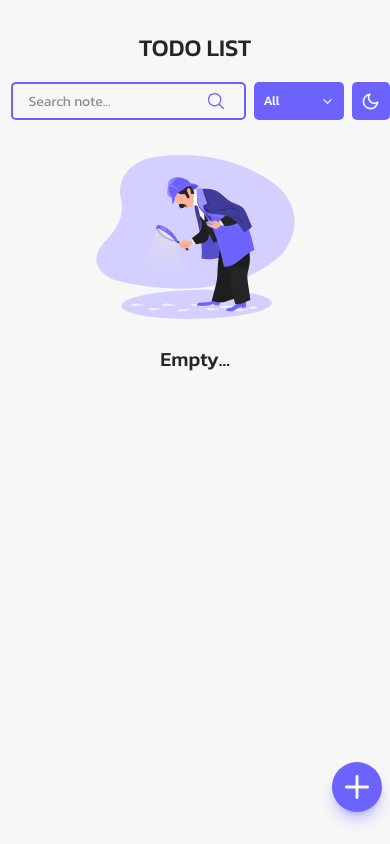
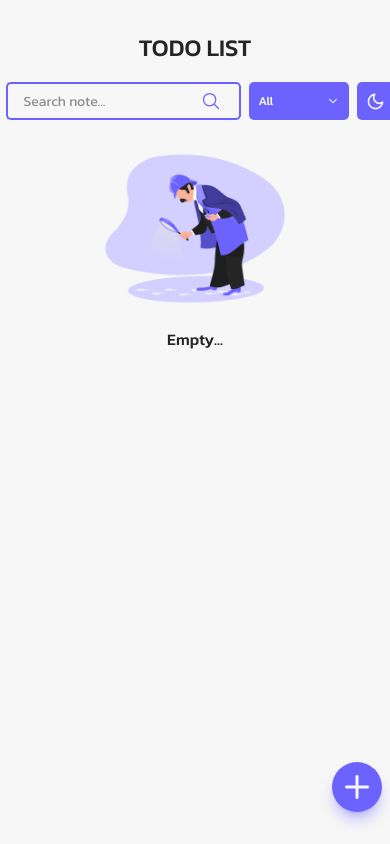
Before and after one commit to ArmenSyan/Todo-List-TS, a React (Vite) app: page / in a window 390 px wide. Built offline with nearby package versions, Linux system fonts and the light colour scheme.

Commit message:
Not found - responsive

```diff
--- a/src/Components/Header/DropDown/Dropdown.tsx
+++ b/src/Components/Header/DropDown/Dropdown.tsx
@@ -39,10 +39,10 @@ function Dropdown() {
   }
 
   return (
-    <div className="relative w-[90px] md:w-[130px] lg:w-[140px]">
+    <div className="relative w-[100px] md:w-[130px] lg:w-[140px]">
       <button
         onClick={button}
-        className="w-full h-[38px] rounded-[5px] flex justify-between items-center cursor-pointer text-[13px] md:text-[17px] lg:text-[18px] px-[10px] text-white bg-purple hover:bg-ph font-medium duration-300 transition-all"
+        className="w-full h-[38px] rounded-[5px] flex justify-between items-center cursor-pointer text-[12px] md:text-[17px] lg:text-[18px] px-[10px] text-white bg-purple hover:bg-ph font-medium duration-300 transition-all"
       >
         {dropDownElems[index].name} {!open ? <IoIosArrowDown /> : <IoIosArrowUp />}
       </button>
--- a/src/Components/NotFound/NotFound.tsx
+++ b/src/Components/NotFound/NotFound.tsx
@@ -1,8 +1,8 @@
 
 function NotFound() {
     return (
-        <div className="flex flex-col justify-evenly items-center gap-[20px] mt-[30px] text-[20px] font-medium">
-            <img src="/NotFound.png" alt="Not Found" />
+        <div className="flex flex-col justify-evenly items-center gap-[20px] mt-[30px] text-[16px] md:text-[20px] font-medium">
+            <img src="/NotFound.png" alt="Not Found" className="w-[200px] md:w-auto " />
             <h1 >Empty...</h1>
         </div>
     )
```
